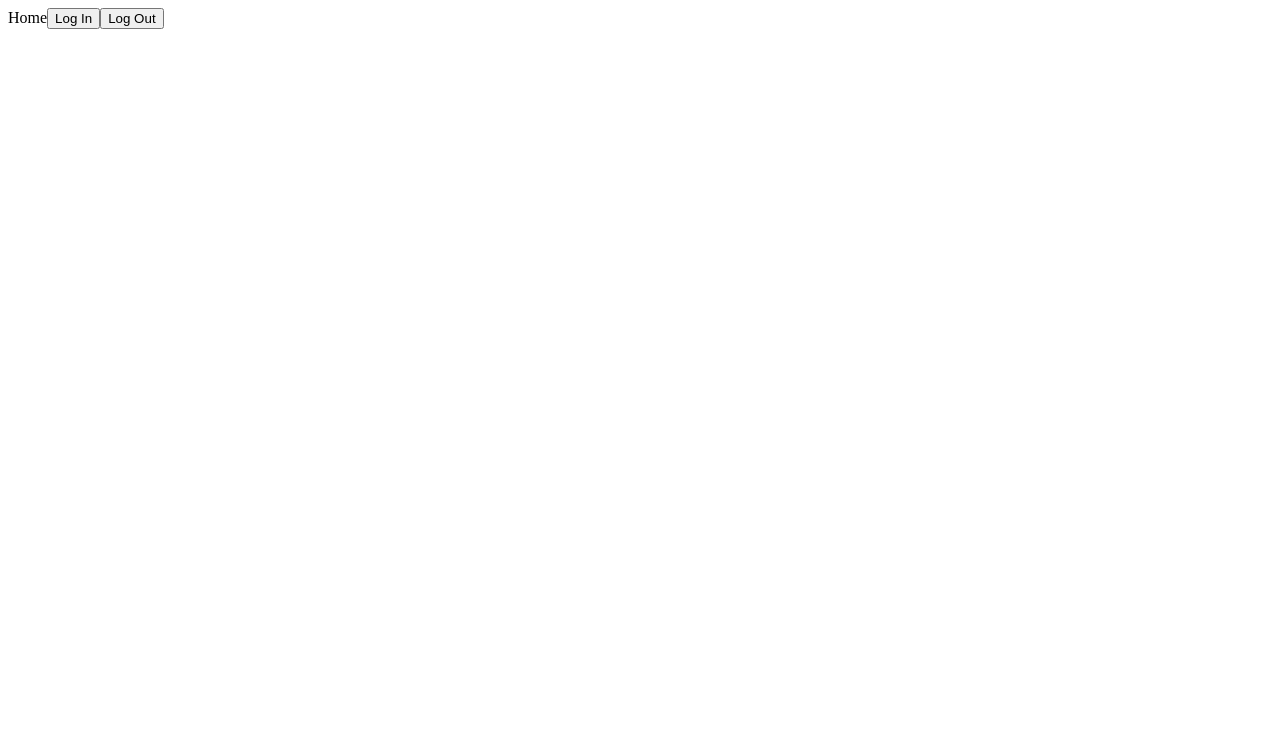
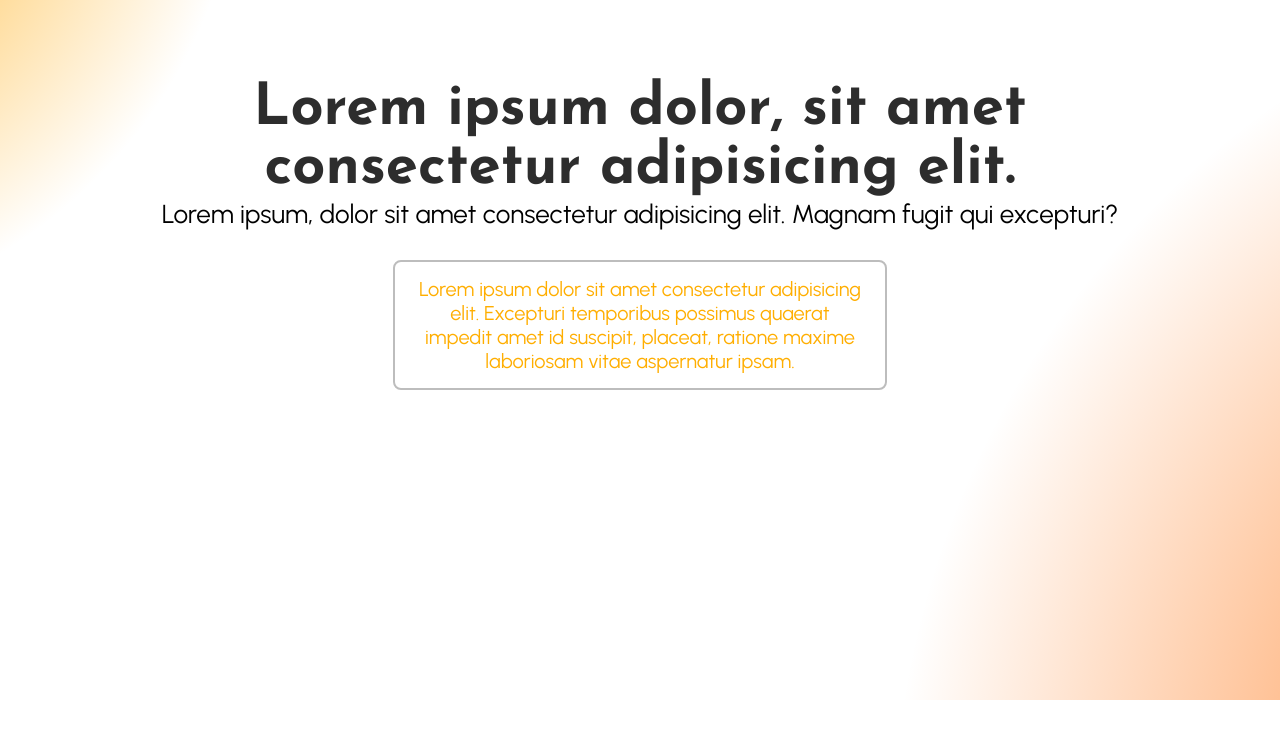
Before and after one commit to PrabhjotSembhi/Shukrana-Client, a React (Create React App) app: page / in a window 1280 px wide. Shown: the top 738 px of the page. Built offline with nearby package versions, Linux system fonts and the light colour scheme.

Commit message:
homepage banner

```diff
--- a/src/App.css
+++ b/src/App.css
@@ -1,38 +1,70 @@
-.App {
-  text-align: center;
+@import url('https://fonts.googleapis.com/css2?family=Josefin+Sans:wght@300;400;700&family=Urbanist&display=swap');
+  :root {
+  /* Primary colors */
+  --bg-light: #91ffd9;
+
+  --color-primary-light: #91ffd9;
+  --color-primary: #4da286;
+  --color-primary-dark: #132a23;
+
+  /* Secondary colors */
+  --color-secondary-light: #ffc971;
+  --color-secondary: #ffb946;
+  --color-secondary-dark: #cc963b;
+
+  /* Backgrounds */
+  --color-background-light: #f5f5f5;
+  --color-background-dark: #1e1e1e;
+
+  /* Text colors */
+  --color-text-light: #333;
+  --color-text-dark: #f5f5f5;
+
+  /* Accent colors */
+  --color-accent: #ff8c42;
+  --color-accent-light: #ffad71;
+  --color-accent-dark: #cc693b;
+
+  /* Borders */
+  --color-border-light: #dcdcdc;
+  --color-border-dark: #555;
+
+  /* Additional */
+  --color-success: #5cb85c;
+  --color-error: #d9534f;
 }
 
-.App-logo {
-  height: 40vmin;
-  pointer-events: none;
+* {
+  margin: 0;
+  padding: 0;
+  box-sizing: border;
+  font-family: 'Urbanist', sans-serif;
+
+}
+/* CSS for the element */
+.dual-radial-gradient {
+  /* Set the main background color to white */
+  background-color: white;
+
+  background-image: radial-gradient(
+      circle 500px at -20% -25%,
+      rgb(255, 166, 0.1),
+      transparent
+    ),
+    radial-gradient(circle 900px at 140% 120%, rgb(255, 106, 0.1), transparent);
+
+  /* Stack the gradients on top of each other */
+  background-size: 100% 100%;
+  background-repeat: no-repeat;
+
+  /* Additional styling */
+  width: 100%; /* Set your desired width */
+  height: 700px; /* Set your desired height */
 }
 
-@media (prefers-reduced-motion: no-preference) {
-  .App-logo {
-    animation: App-logo-spin infinite 20s linear;
+@media screen and (min-width: 1100px) {
+  .wrapper {
+    max-width: 1100px;
+    margin: 0 auto;
   }
 }
-
-.App-header {
-  background-color: #282c34;
-  min-height: 100vh;
-  display: flex;
-  flex-direction: column;
-  align-items: center;
-  justify-content: center;
-  font-size: calc(10px + 2vmin);
-  color: white;
-}
-
-.App-link {
-  color: #61dafb;
-}
-
-@keyframes App-logo-spin {
-  from {
-    transform: rotate(0deg);
-  }
-  to {
-    transform: rotate(360deg);
-  }
-}
--- a/src/routes/Home.jsx
+++ b/src/routes/Home.jsx
@@ -1,23 +1,30 @@
-import {useEffect} from 'react'
+import { useEffect } from "react";
 import { useAuth0 } from "@auth0/auth0-react";
+import "./home.css";
 
 const Home = () => {
+  return (
+    <>
+      <section className="banner dual-radial-gradient">
+        <div className="wrapper">
 
-  const { loginWithRedirect ,logout } = useAuth0();
+        <h1>Lorem ipsum dolor, sit amet consectetur adipisicing elit.</h1>
+        <span className="subtitle">
+          Lorem ipsum, dolor sit amet consectetur adipisicing elit. Magnam fugit
+          qui excepturi?
+        </span>
+        <div className="note">
+          <span>
+            Lorem ipsum dolor sit amet consectetur adipisicing elit. Excepturi
+            temporibus possimus quaerat impedit amet id suscipit, placeat,
+            ratione maxime laboriosam vitae aspernatur ipsam.
+          </span>
+        </div>
+        </div>
 
-  useEffect(() => {
+      </section>
+    </>
+  );
+};
 
-  })
-
-  return (
-
-    <div>Home
-    <button onClick={() => loginWithRedirect()}>Log In</button>
-    <button onClick={() => logout({ logoutParams: { returnTo: window.location.origin } })}>
-      Log Out
-    </button>
-    </div>
-  )
-}
-
-export default Home
+export default Home;
--- /dev/null
+++ b/src/routes/home.css
@@ -0,0 +1,33 @@
+.banner .wrapper {
+  display: flex;
+  flex-direction: column;
+  align-items: center;
+  justify-content: center;
+  text-align: center;
+  padding:  80px 0;
+
+}
+
+h1 {
+  font-size: 58px;
+  font-family: "Josefin Sans", sans-serif;
+  text-align: center;
+  color:rgb(45, 45, 45)
+}
+
+.subtitle{
+    font-size: 26px;
+}
+
+.note{
+    font-size: 20px;
+    font-family: "Josefin Sans", sans-serif;
+    text-align: center;
+    color:rgb(255, 174, 0);
+    width:450px;
+    border: solid 2px #bdbdbd ;
+    border-radius: 8px;
+    margin:30px;
+    background-color: white;
+    padding: 15px 20px;
+}
```
